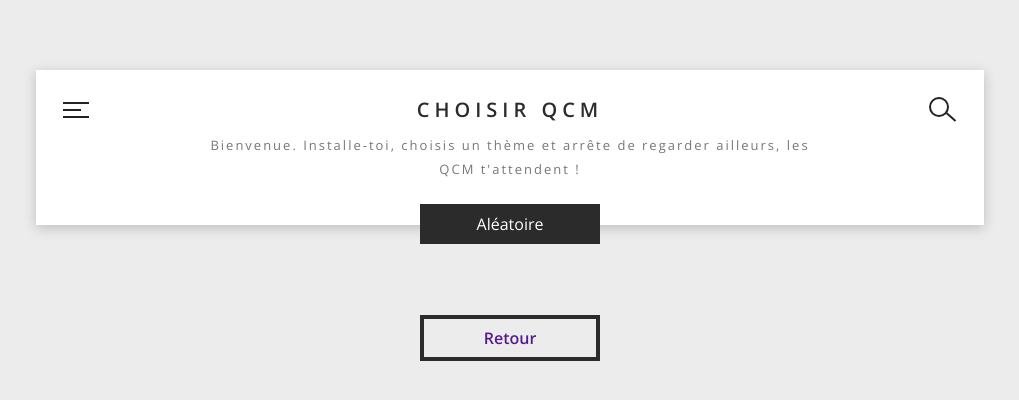
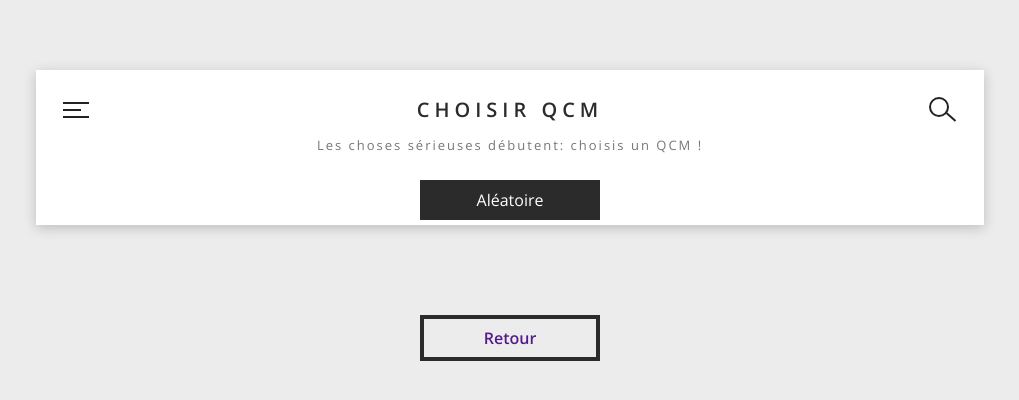
Before and after one commit to Floko95/QcmProject, a PHP site: page /ChoixRQI.php in a window 1280 px wide. Shown: the top 400 px of the page, without its empty margins (130-1149 px from the left). Run offline with PHP 8.4, Linux system fonts and the light colour scheme; some libraries are stand-ins or nearby versions.

Commit message:
Update ChoixRQI.php

```diff
--- a/Web/ChoixRQI.php
+++ b/Web/ChoixRQI.php
@@ -3,7 +3,7 @@
     <link rel="stylesheet" href="ChoixRQI.css" />
 	<link href='https://fonts.googleapis.com/css?family=Open+Sans:300,400,600' rel='stylesheet' type='text/css'>
 <link href='https://fonts.googleapis.com/css?family=Montserrat' rel='stylesheet' type='text/css'>
-    <title> QCM | Choix Domaine</title>
+    <title> QCM | Choix QCM</title>
  <head>
   <body>
 
@@ -48,7 +48,7 @@
     <div class="rela-block top-center-container">
         <div class="inner-container top-text-container">
             <h2 class="rela-block top-main-text">Choisir QCM</h2>
-            <p>Bienvenue. Installe-toi, choisis un thème et arrête de regarder ailleurs, les QCM t'attendent !</p>
+            <p>Les choses sérieuses débutent: choisis un QCM !</p>
             <div class="rela-inline button white-text">Aléatoire</div>
         </div>
         <div class="inner-container top-search-container">
```
